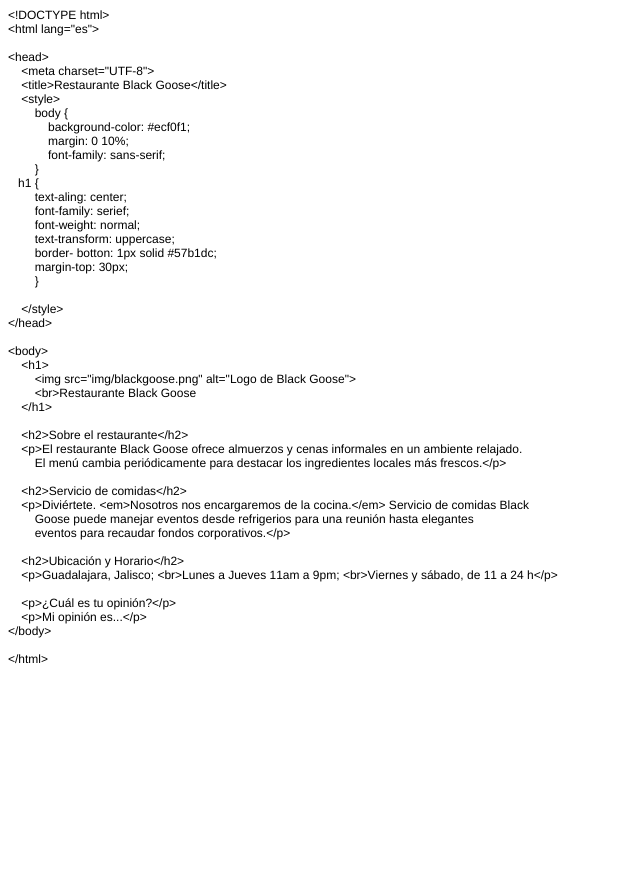
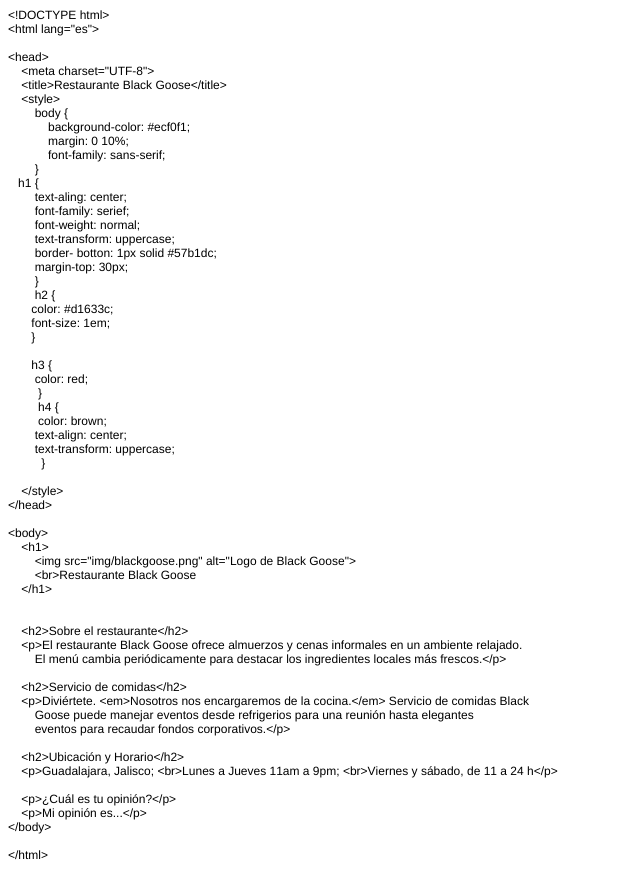
Before and after one commit to alex-hort/ganso_negro, a plain HTML site: page ganso_negro.html in a window 1280 px wide. Shown: the whole page, without its empty margins (0-640 px from the left). Before the commit the page ends 800 px from the top, so only its background shows below. Drawn offline with Linux system fonts and the light colour scheme.

Commit message:
Estilos finales al sitio

```diff
--- a/ganso_negro.html
+++ b/ganso_negro.html
@@ -33,6 +33,19 @@
 <p class="p1"><span class="s1"><span class="Apple-converted-space">        </span>border- botton: 1px solid #57b1dc;</span></p>
 <p class="p1"><span class="s1"><span class="Apple-converted-space">        </span>margin-top: 30px;</span></p>
 <p class="p1"><span class="s1"><span class="Apple-converted-space">        </span>}</span></p>
+<p class="p1"><span class="s1"><span class="Apple-converted-space">        </span>h2 {</span></p>
+<p class="p1"><span class="s1"><span class="Apple-converted-space">       </span>color: #d1633c;</span></p>
+<p class="p1"><span class="s1"><span class="Apple-converted-space">       </span>font-size: 1em;</span></p>
+<p class="p1"><span class="s1"><span class="Apple-converted-space">       </span>}</span></p>
+<p class="p2"><span class="s1"></span><br></p>
+<p class="p1"><span class="s1"><span class="Apple-converted-space">       </span>h3 {<span class="Apple-converted-space"> </span></span></p>
+<p class="p1"><span class="s1"><span class="Apple-converted-space">        </span>color: red;</span></p>
+<p class="p1"><span class="s1"><span class="Apple-converted-space">         </span>}</span></p>
+<p class="p1"><span class="s1"><span class="Apple-converted-space">         </span>h4 {<span class="Apple-converted-space"> </span></span></p>
+<p class="p1"><span class="s1"><span class="Apple-converted-space">         </span>color: brown;<span class="Apple-converted-space"> </span></span></p>
+<p class="p1"><span class="s1"><span class="Apple-converted-space">        </span>text-align: center;<span class="Apple-converted-space"> </span></span></p>
+<p class="p1"><span class="s1"><span class="Apple-converted-space">        </span>text-transform: uppercase;</span></p>
+<p class="p1"><span class="s1"><span class="Apple-converted-space">          </span>}</span></p>
 <p class="p2"><span class="s1"></span><br></p>
 <p class="p1"><span class="s1"><span class="Apple-converted-space">    </span>&lt;/style&gt;</span></p>
 <p class="p1"><span class="s1">&lt;/head&gt;</span></p>
@@ -42,6 +55,7 @@
 <p class="p1"><span class="s1"><span class="Apple-converted-space">        </span>&lt;img src="img/blackgoose.png" alt="Logo de Black Goose"&gt;</span></p>
 <p class="p1"><span class="s1"><span class="Apple-converted-space">        </span>&lt;br&gt;Restaurante Black Goose</span></p>
 <p class="p1"><span class="s1"><span class="Apple-converted-space">    </span>&lt;/h1&gt;</span></p>
+<p class="p2"><span class="s1"></span><br></p>
 <p class="p2"><span class="s1"></span><br></p>
 <p class="p1"><span class="s1"><span class="Apple-converted-space">    </span>&lt;h2&gt;Sobre el restaurante&lt;/h2&gt;</span></p>
 <p class="p1"><span class="s1"><span class="Apple-converted-space">    </span>&lt;p&gt;El restaurante Black Goose ofrece almuerzos y cenas informales en un ambiente relajado.</span></p>
```
